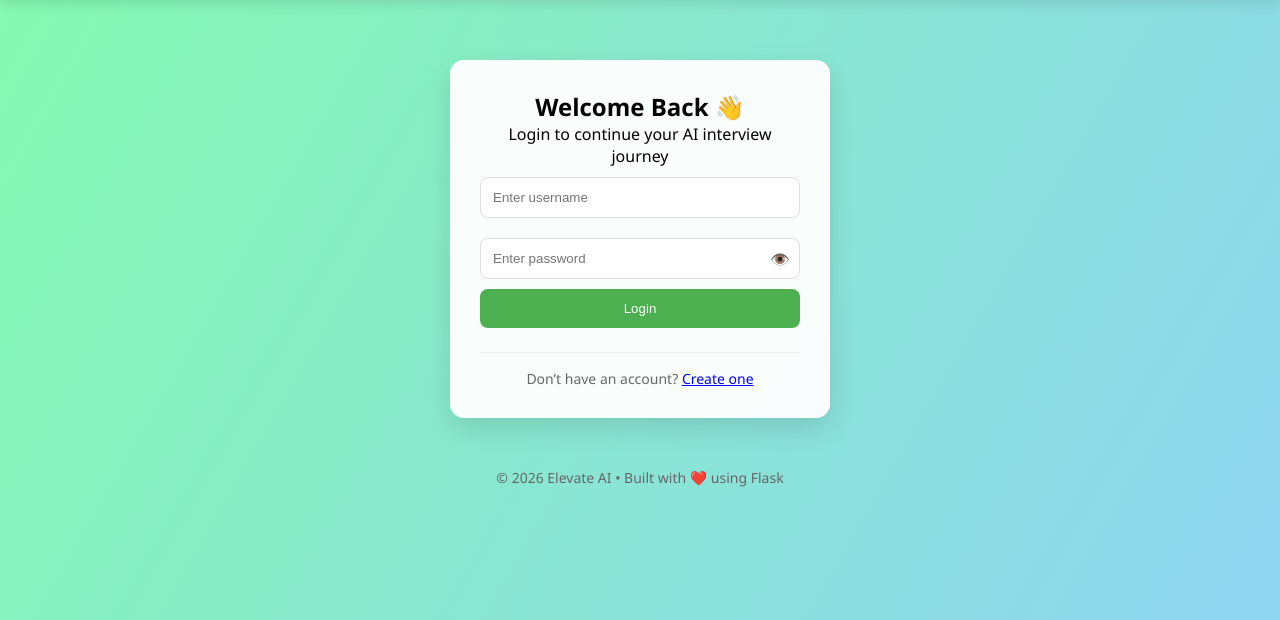
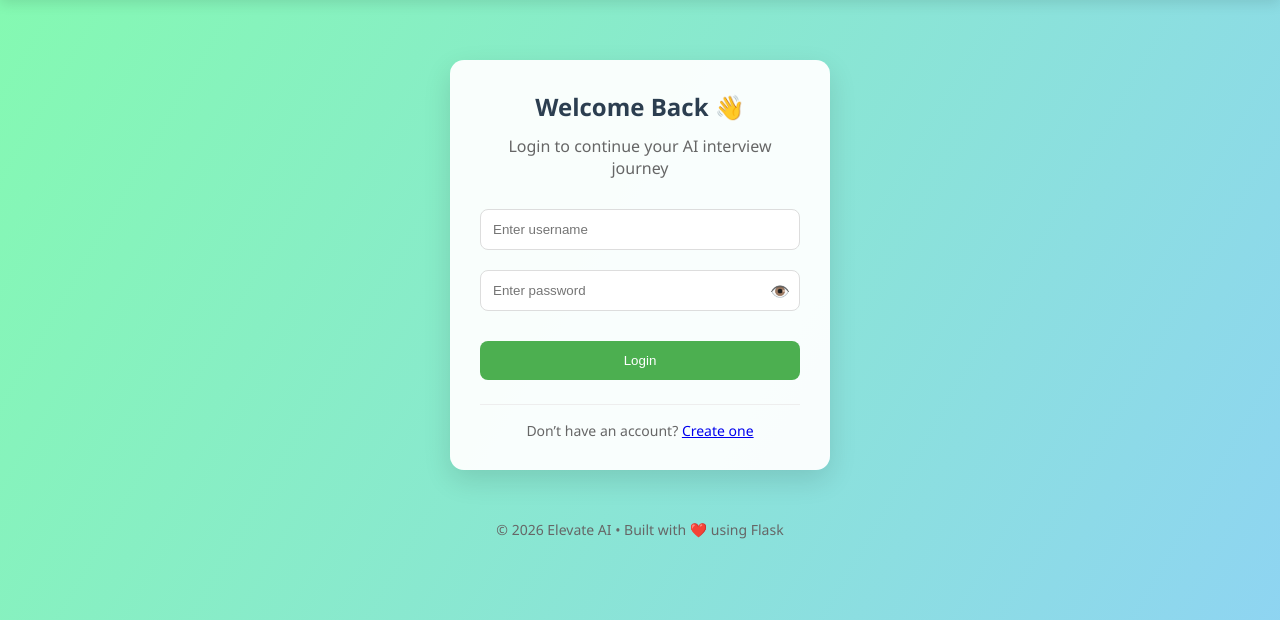
Before and after one commit to Suhas-H-N/ElevateAI, a Flask app: page / in a window 1280 px wide. Shown: the part 70-690 px from the top of the page. Run offline with Flask 3, Linux system fonts and the light colour scheme.

Commit message:
Adjusted the texts and buttons spacing

```diff
--- a/static/style.css
+++ b/static/style.css
@@ -118,6 +118,18 @@ body {
     text-align: center;
 }
 
+.auth-card h2 {
+    margin-bottom: 12px;
+    font-size: 24px;
+    color: #2C3E50;
+}
+
+.auth-card .subtitle {
+    color: #666;
+    font-size: 16px;
+    margin-bottom: 20px;
+}
+
 /* ===== INPUTS ===== */
 input, textarea {
     width: 100%;
@@ -158,6 +170,10 @@ button, .auth-btn {
 
 button:hover, .auth-btn:hover {
     background: #45a049;
+}
+
+.login-btn, .signup-btn {
+    margin-top: 20px;
 }
 
 /* ===== DASHBOARD ===== */
@@ -544,6 +560,14 @@ body.dark .result-card {
     background: rgba(40,40,40,0.95);
 }
 
+body.dark .auth-card h2 {
+    color: #E0E0E0;
+}
+
+body.dark .auth-card .subtitle {
+    color: #ccc;
+}
+
 body.dark button,
 body.dark .auth-btn {
     background: #66BB6A;
--- a/templates/login.html
+++ b/templates/login.html
@@ -33,7 +33,7 @@
                 <span class="toggle-eye" onclick="togglePassword()">👁️</span>
             </div>
 
-            <button type="submit" class="auth-btn">Login</button>
+            <button type="submit" class="auth-btn login-btn">Login</button>
 
         </form>
 
```
